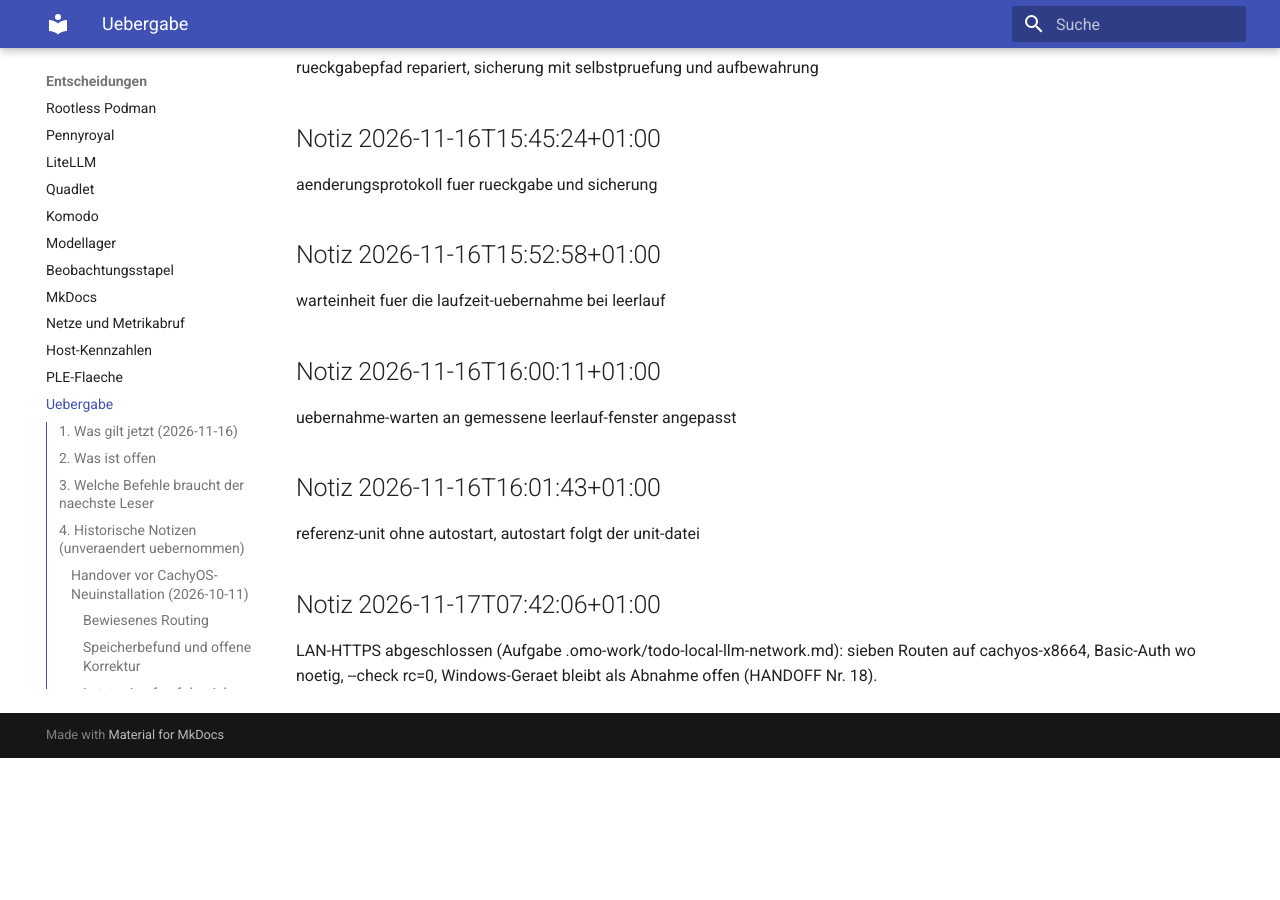
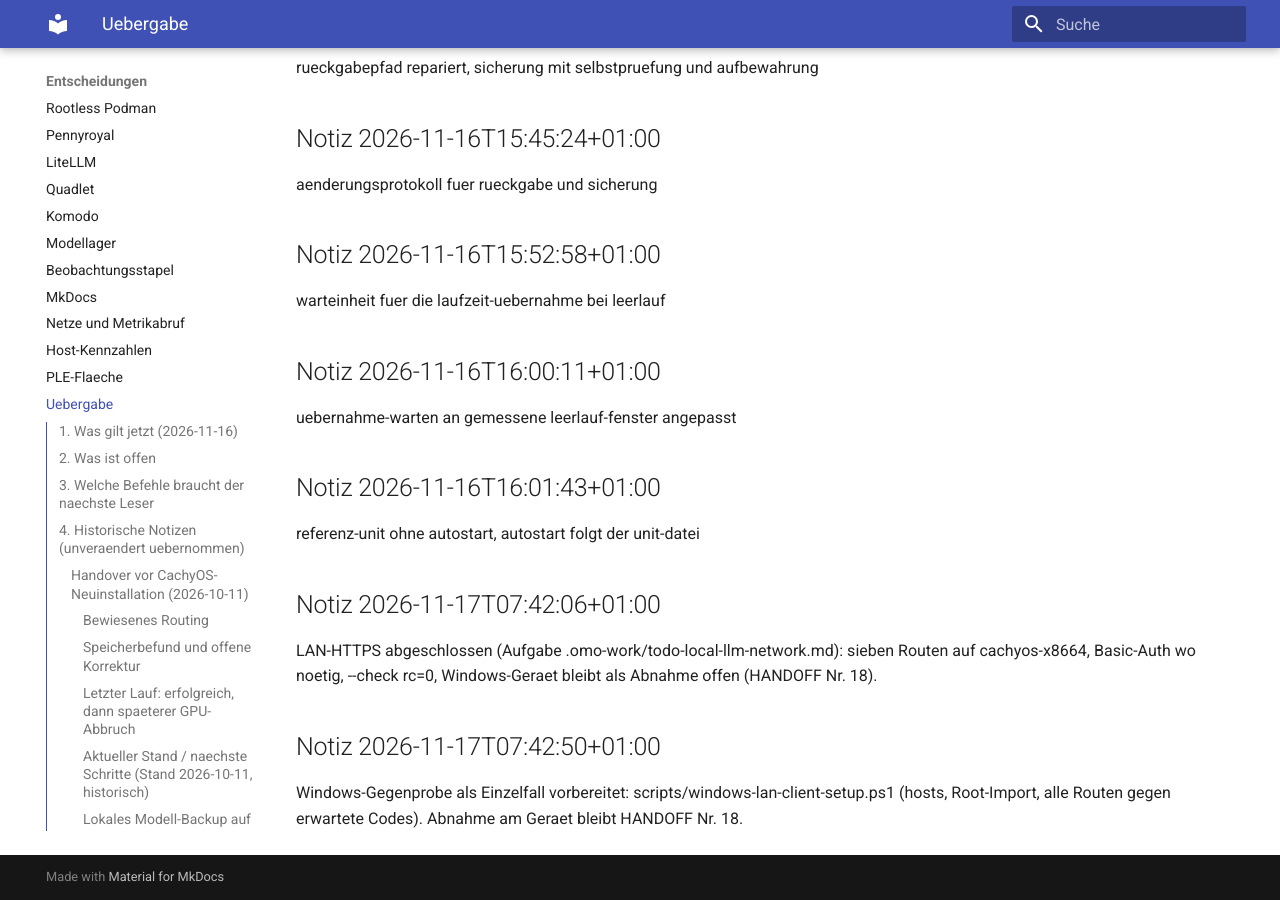
Before and after one commit to thomasdenk79-cyber/llm-infra-setup, an MkDocs documentation site: the page built from docs/HANDOFF.md, in a window 1280 px wide and 900 px high, scrolled down 9450 px. Built offline with MkDocs 1.6.1 and Material for MkDocs 9.7.7, drawn with Linux system fonts in a browser that asks for light colours; before the commit the page ends 10208 px from its top, so only the background shows below that; some of the changed text lies outside the part shown.

Commit message:
stand: 2026-11-17T07:42 gesichert (1 Dateien)

```diff
--- a/docs/HANDOFF.md
+++ b/docs/HANDOFF.md
@@ -1,4 +1,4 @@
-Zuletzt gesichert: 2026-11-17T07:42:06+01:00 durch `scripts/session-checkpoint.sh`
+Zuletzt gesichert: 2026-11-17T07:42:50+01:00 durch `scripts/session-checkpoint.sh`
 
 # Arbeitsstand und Uebergabe (2026-11-16)
 
@@ -497,3 +497,7 @@ referenz-unit ohne autostart, autostart folgt der unit-datei
 ## Notiz 2026-11-17T07:42:06+01:00
 
 LAN-HTTPS abgeschlossen (Aufgabe .omo-work/todo-local-llm-network.md): sieben Routen auf cachyos-x8664, Basic-Auth wo noetig, --check rc=0, Windows-Geraet bleibt als Abnahme offen (HANDOFF Nr. 18).
+
+## Notiz 2026-11-17T07:42:50+01:00
+
+Windows-Gegenprobe als Einzelfall vorbereitet: scripts/windows-lan-client-setup.ps1 (hosts, Root-Import, alle Routen gegen erwartete Codes). Abnahme am Geraet bleibt HANDOFF Nr. 18.
```
